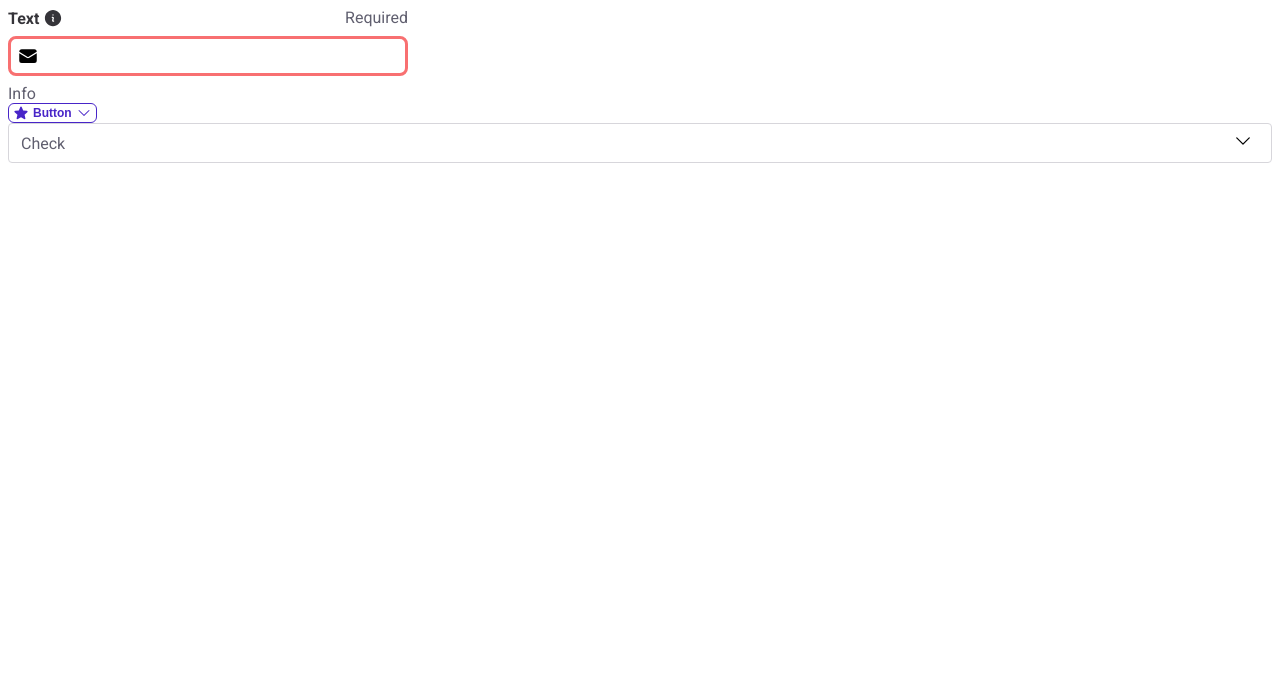
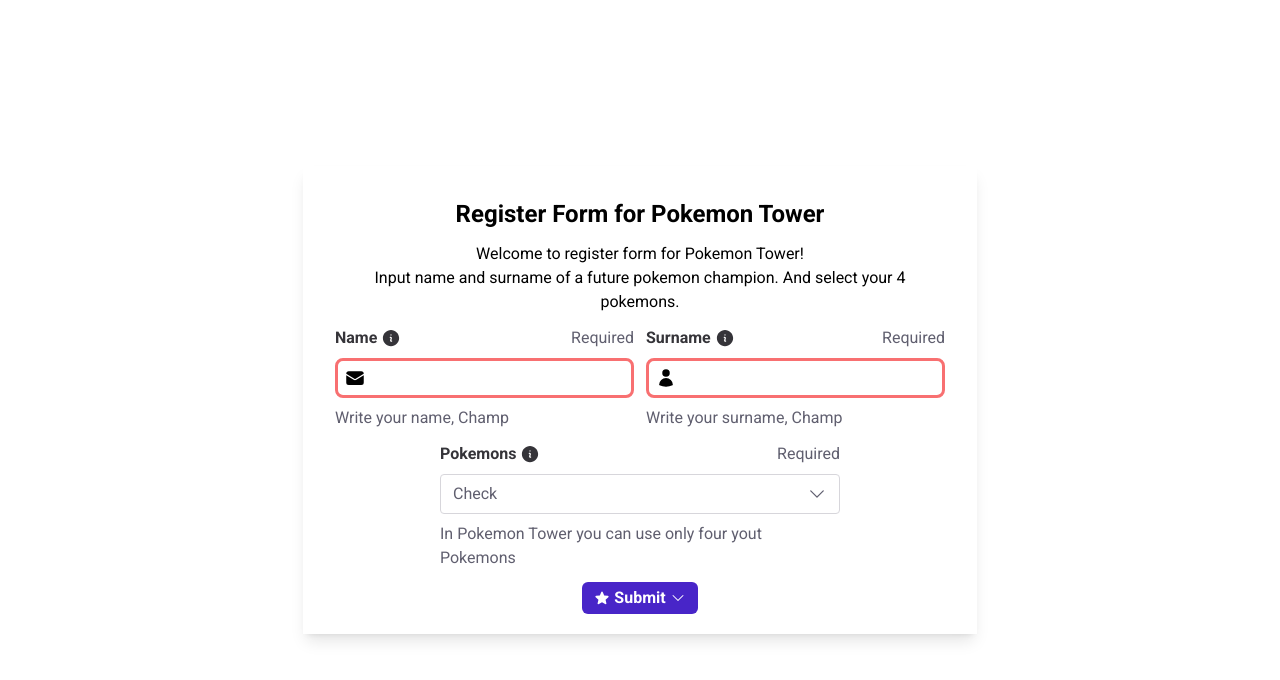
Before and after one commit to DanyloSus/lunaedge-technical-interview, a React (Vite) app: page / in a window 1280 px wide. Shown: the top 680 px of the page. Built offline with nearby package versions, Linux system fonts and the light colour scheme.

Commit message:
Page content

```diff
--- /dev/null
+++ b/src/App.css
@@ -0,0 +1,18 @@
+.Main {
+  transform: translate(-50%, -50%);
+  @apply flex gap-3 flex-col max-w-[674px] w-full
+    shadow-lg p-8 pb-[20px] absolute top-1/2 left-1/2;
+}
+
+.Main__Header {
+  @apply font-bold text-2xl;
+}
+
+.Main__Header,
+.Main__Paragraph {
+  @apply text-center;
+}
+
+.Main__Form {
+  @apply flex gap-3 flex-col items-center;
+}
--- a/src/App.tsx
+++ b/src/App.tsx
@@ -2,6 +2,8 @@
 import Input from "./elements/Input";
 import Button from "./elements/Button";
 import Select from "./elements/Select";
+
+import "./App.css";
 
 type Option = {
   name: string;
@@ -18,23 +20,72 @@
   const [pokemons, setPokemons] = useState<any[]>([]);
 
   return (
-    <div>
+    <main className="Main">
+      <h1 className="Main__Header">Register Form for Pokemon Tower</h1>
+      <p className="Main__Paragraph">
+        Welcome to register form for Pokemon Tower!
+        <br />
+        Input name and surname of a future pokemon champion. And select your 4
+        pokemons.
+      </p>
+      <form className="Main__Form">
+        <div className="flex gap-3 w-full">
           <Input
-        label="Text"
+            label="Name"
             type="text"
-        id="text"
+            id="name"
             required
-        information="Info"
+            information="Write your name, Champ"
             disabled={false}
+            icon={
+              <svg
+                xmlns="http://www.w3.org/2000/svg"
+                viewBox="0 0 24 24"
+                fill="currentColor"
+                className="Input__Icon"
+              >
+                <path d="M1.5 8.67v8.58a3 3 0 0 0 3 3h15a3 3 0 0 0 3-3V8.67l-8.928 5.493a3 3 0 0 1-3.144 0L1.5 8.67Z" />
+                <path d="M22.5 6.908V6.75a3 3 0 0 0-3-3h-15a3 3 0 0 0-3 3v.158l9.714 5.978a1.5 1.5 0 0 0 1.572 0L22.5 6.908Z" />
+              </svg>
+            }
           />
-      <Button text="Button" size="xs" variant="outline" disabled={false} />
+          <Input
+            label="Surname"
+            type="text"
+            id="surname"
+            required
+            information="Write your surname, Champ"
+            disabled={false}
+            icon={
+              <svg
+                xmlns="http://www.w3.org/2000/svg"
+                viewBox="0 0 24 24"
+                fill="currentColor"
+                className="Input__Icon"
+              >
+                <path
+                  fillRule="evenodd"
+                  d="M7.5 6a4.5 4.5 0 1 1 9 0 4.5 4.5 0 0 1-9 0ZM3.751 20.105a8.25 8.25 0 0 1 16.498 0 .75.75 0 0 1-.437.695A18.683 18.683 0 0 1 12 22.5c-2.786 0-5.433-.608-7.812-1.7a.75.75 0 0 1-.437-.695Z"
+                  clipRule="evenodd"
+                />
+              </svg>
+            }
+          />
+        </div>
         <Select
           values={pokemons}
           options={options}
-        text="Check"
+          placeholder="Check"
           onChange={(pokemon) => setPokemons(pokemon)}
+          label="Pokemons"
+          required
+          id="pokemons"
+          information="In Pokemon Tower you can use only four yout Pokemons"
+          disabled={false}
         />
-    </div>
+        <Button text="Submit" size="base" variant="primary" disabled={false} />
+      </form>
+    </main>
   );
 }
 
--- a/src/elements/Input.tsx
+++ b/src/elements/Input.tsx
@@ -1,15 +1,17 @@
+import { ReactElement } from "react";
 import "./Input.css";
 
-interface Props {
+interface InputProps {
   label: string;
   id: string;
   required: boolean;
   type: "text" | "number" | "email";
   information: string;
   disabled: boolean;
+  icon: ReactElement;
 }
 
-const Input = (props: Props) => {
+const Input = (props: InputProps) => {
   return (
     <div className="Input">
       <div className="Input__InfoBlock">
@@ -33,16 +35,7 @@
         </span>
       </div>
       <div className="Input__InputBlock">
-        <svg
-          xmlns="http://www.w3.org/2000/svg"
-          viewBox="0 0 24 24"
-          fill="currentColor"
-          className={`Input__Icon ${props.disabled ? "fill-text-blue" : ""}`}
-        >
-          <path d="M1.5 8.67v8.58a3 3 0 0 0 3 3h15a3 3 0 0 0 3-3V8.67l-8.928 5.493a3 3 0 0 1-3.144 0L1.5 8.67Z" />
-          <path d="M22.5 6.908V6.75a3 3 0 0 0-3-3h-15a3 3 0 0 0-3 3v.158l9.714 5.978a1.5 1.5 0 0 0 1.572 0L22.5 6.908Z" />
-        </svg>
-
+        {props.icon}
         <input
           type={props.type}
           id={props.id}
--- a/src/elements/Select.css
+++ b/src/elements/Select.css
@@ -29,7 +29,7 @@
 }
 
 .Select__List {
-  @apply absolute top-6 rounded-[4px] hidden border-[3px] border-solid border-primary list-none w-full left-0 p-1 text-black;
+  @apply absolute top-10 bg-white rounded-[4px] hidden border-[3px] border-solid border-primary list-none w-full left-0 p-1 text-black;
 }
 
 .Select__List.Show {
--- a/src/elements/Select.tsx
+++ b/src/elements/Select.tsx
@@ -4,10 +4,17 @@
 import Badge from "./Badge";
 
 type SelectProps = {
-  text: string;
+  placeholder: string;
   values: any[];
   options: any[];
   onChange: (name: any) => void;
+
+  label: string;
+  id: string;
+  required: boolean;
+  type: "text" | "number" | "email";
+  information: string;
+  disabled: boolean;
 };
 
 const Select = (props: SelectProps) => {
@@ -30,6 +37,28 @@
   };
 
   return (
+    <div className="Input">
+      <div className="Input__InfoBlock">
+        <label htmlFor={props.id} className="Input__Label">
+          {props.label}
+          <svg
+            xmlns="http://www.w3.org/2000/svg"
+            viewBox="0 0 24 24"
+            fill="currentColor"
+            className="Input__InfoIcon"
+          >
+            <path
+              fillRule="evenodd"
+              d="M2.25 12c0-5.385 4.365-9.75 9.75-9.75s9.75 4.365 9.75 9.75-4.365 9.75-9.75 9.75S2.25 17.385 2.25 12Zm8.706-1.442c1.146-.573 2.437.463 2.126 1.706l-.709 2.836.042-.02a.75.75 0 0 1 .67 1.34l-.04.022c-1.147.573-2.438-.463-2.127-1.706l.71-2.836-.042.02a.75.75 0 1 1-.671-1.34l.041-.022ZM12 9a.75.75 0 1 0 0-1.5.75.75 0 0 0 0 1.5Z"
+              clipRule="evenodd"
+            />
+          </svg>
+        </label>
+        <span className="Input__Info">
+          {props.required ? "Required" : "Optional"}
+        </span>
+      </div>
+      <div className="Input__InputBlock">
         <div
           className={`Select ${isOpen ? "Select__Active" : ""} ${
             props.values.length ? "" : "Select_Gray"
@@ -50,7 +79,7 @@
                       }}
                     />
                   ))
-            : props.text}
+                : props.placeholder}
             </span>
           </div>
           {props.values.length ? (
@@ -59,7 +88,7 @@
                 xmlns="http://www.w3.org/2000/svg"
                 viewBox="0 0 24 24"
                 fill="currentColor"
-            className="Select__Icons"
+                className="Select__Icons border-none"
               >
                 <path
                   fillRule="evenodd"
@@ -71,13 +100,16 @@
           ) : null}
           <button
             className={`Select__Button ${isOpen ? "Select__Icons_Active" : ""}`}
-        onClick={() => setIsOpen((value) => !value)}
+            onClick={(e) => {
+              e.preventDefault();
+              setIsOpen((value) => !value);
+            }}
           >
             <svg
               xmlns="http://www.w3.org/2000/svg"
               viewBox="0 0 24 24"
               fill="currentColor"
-          className="Select__Icons"
+              className="Select__Icons border-none"
             >
               <path
                 fillRule="evenodd"
@@ -101,6 +133,9 @@
             ))}
           </ul>
         </div>
+      </div>
+      <span className="Input__Info">{props.information}</span>
+    </div>
   );
 };
 
--- a/src/index.css
+++ b/src/index.css
@@ -1,4 +1,8 @@
 @import url("https://fonts.googleapis.com/css2?family=Roboto:wght@400;500;700&display=swap");
+
+@tailwind base;
+@tailwind components;
+@tailwind utilities;
 
 :root {
   font-family: "Roboto", sans-serif;
--- a/tailwind.config.js
+++ b/tailwind.config.js
@@ -1,6 +1,6 @@
 /** @type {import('tailwindcss').Config} */
 export default {
-  content: ["./index.html", "./src/**/*.{ts,tsx}"],
+  content: ["./index.html", "./src/**/*.{js,ts,jsx,tsx}"],
   theme: {
     extend: {
       colors: {
```
Lines whose indentation alone changed are shown as unchanged.
